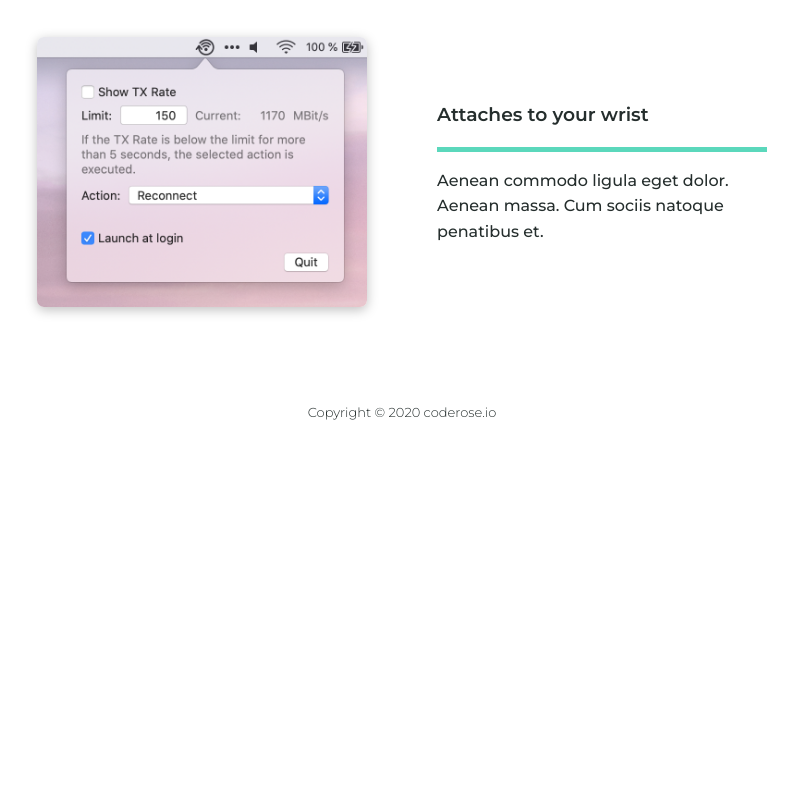
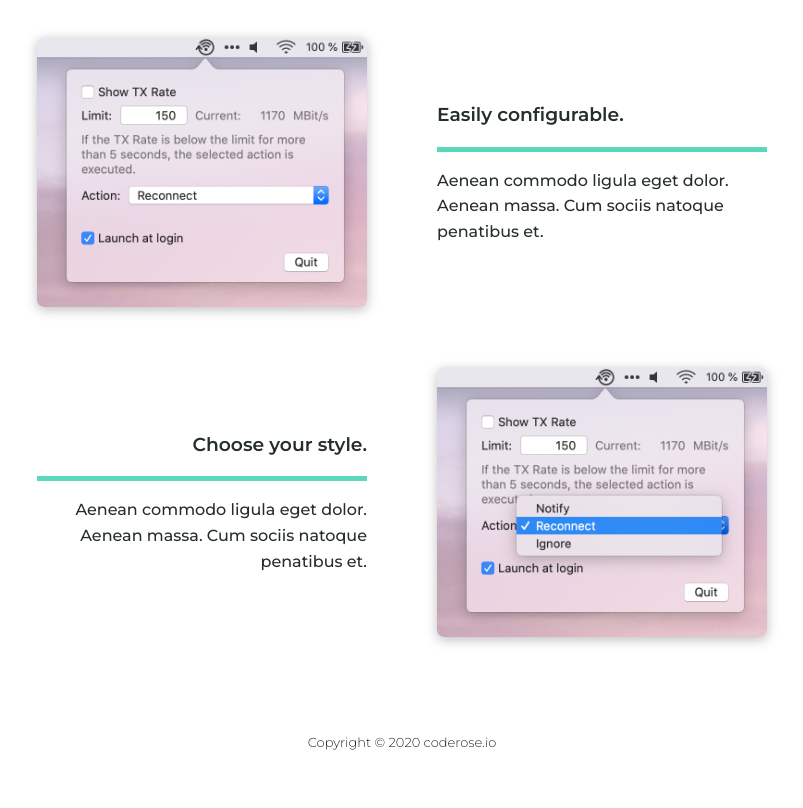
Before and after one commit to rose-m/yFi-website, a website: page www/index.html in a window 1280 px wide. Shown: the part 873-1681 px from the top of the page, without its empty margins (238-1041 px from the left). Before the commit the page ends 1352 px from the top, so only its background shows below. Drawn offline with Linux system fonts and the light colour scheme.

Commit message:
add another section for actions, customize titles

```diff
--- a/www/index.html
+++ b/www/index.html
@@ -114,7 +114,7 @@
 
         <article class="feature feature--left-image">
           <div class="feature__text">
-            <h3>Attaches to your wrist</h3>
+            <h3>Easily configurable.</h3>
             <hr class="feature__hr" />
             <p>
               Aenean commodo ligula eget dolor. Aenean massa. Cum sociis natoque
@@ -125,6 +125,22 @@
           <div class="blendable-image feature__img">
             <img src="images/screenshots/statusbar-menu-light.png" alt="" />
             <img src="images/screenshots/statusbar-menu-dark.png" alt="" />
+          </div>
+        </article>
+
+        <article class="feature feature--right-image">
+          <div class="feature__text">
+            <h3>Choose your style.</h3>
+            <hr class="feature__hr" />
+            <p>
+              Aenean commodo ligula eget dolor. Aenean massa. Cum sociis natoque
+              penatibus et.
+            </p>
+          </div>
+
+          <div class="blendable-image feature__img">
+            <img src="images/screenshots/statusbar-actions-light.png" alt="" />
+            <img src="images/screenshots/statusbar-actions-dark.png" alt="" />
           </div>
         </article>
       </main>
```
